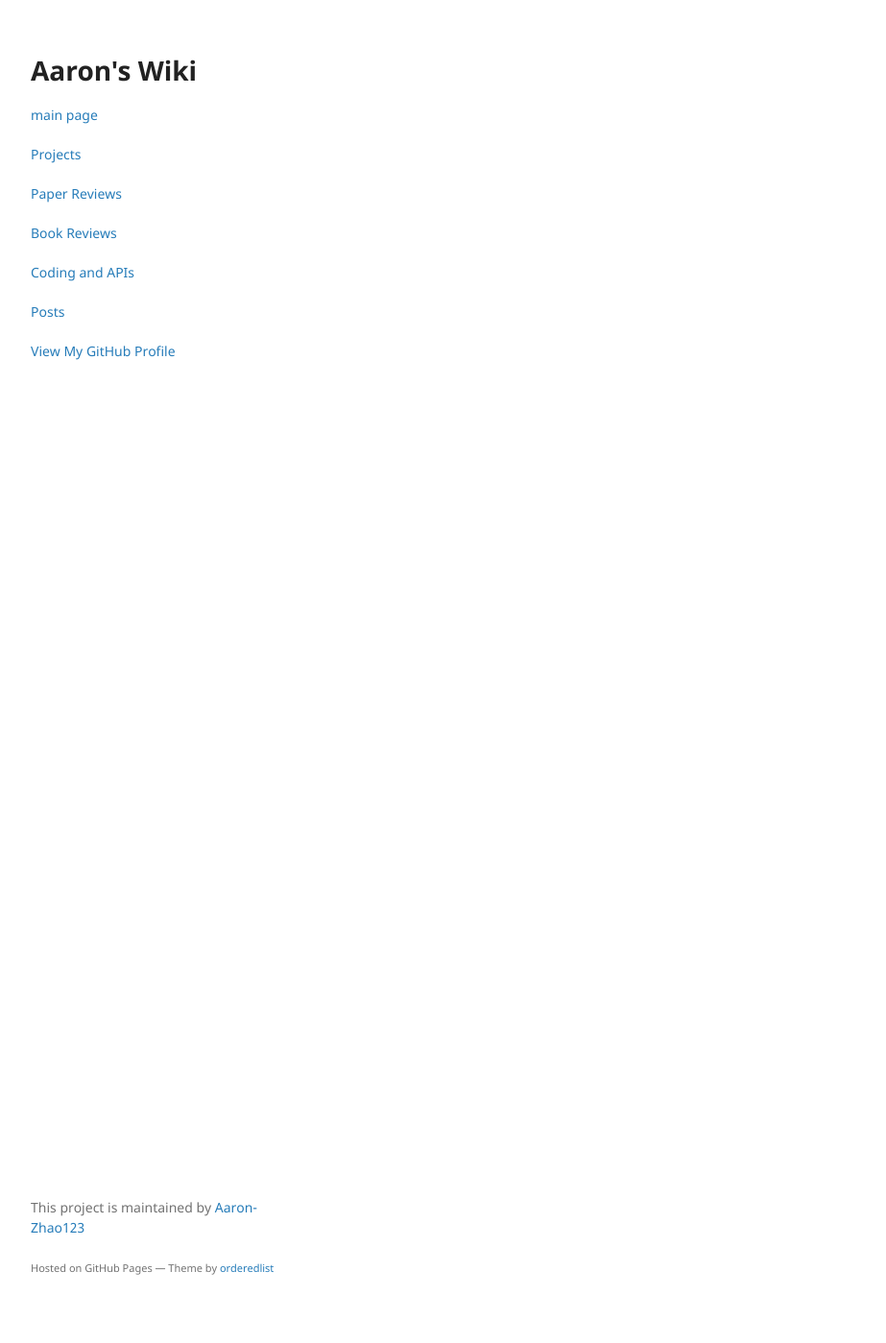
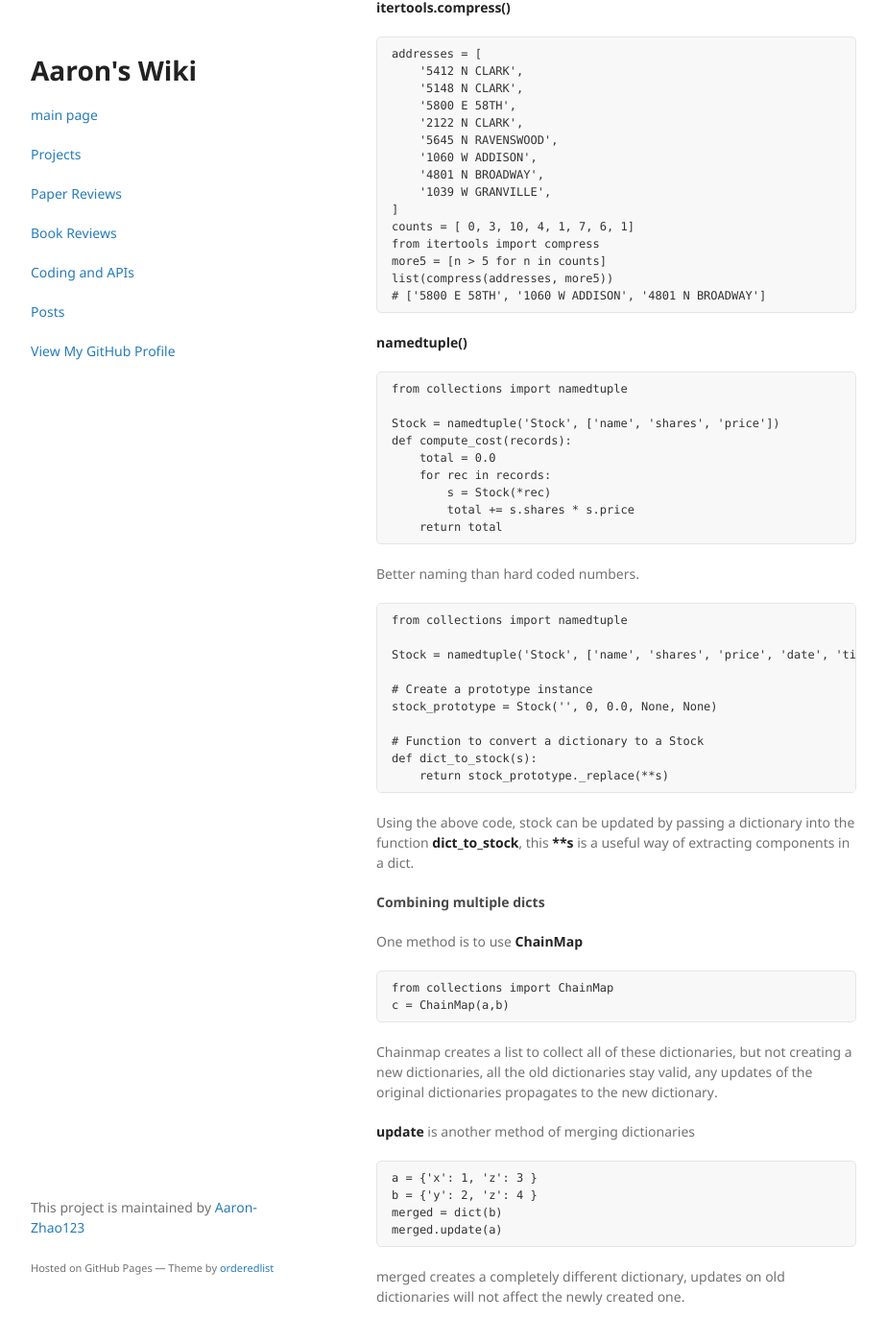
Before and after one commit to Aaron-Zhao123/blog, a Jekyll site: the page built from books/books_index.md, in a window 1280 px wide and 1400 px high, scrolled down 4666 px. Shown: the whole window at 96% size, without its empty margins (178-1101 px from the left). Built offline with Jekyll 4.4.1, drawn with Linux system fonts in a browser that asks for light colours; our own code applies the rules of GitHub Pages for plain Markdown files; some of the changed text lies outside the part shown.

Commit message:
added review, chapter 1 done

````diff
--- a/books/books_index.md
+++ b/books/books_index.md
@@ -218,3 +218,82 @@ for date, items in groupby(rows, key=itemgetter('date')):
         print(' ', i)
 ```
 Firstly sort the list using ```itemgetter```, it then shows how to use group by, each group is produced by date.
+
+#### Filtering
+Use generator and iterator, **filter** creates an iterator and convert it using **list**
+```Python
+values = ['1', '2', '-3', '-', '4', 'N/A', '5']
+def is_int(val):
+    try:
+        x = int(val)
+        return True
+    except ValueError:
+        return False
+ivals = list(filter(is_int, values))
+print(ivals)
+# Outputs ['1', '2', '-3', '4', '5']
+```
+
+**itertools.compress()**
+```Python
+addresses = [
+    '5412 N CLARK',
+    '5148 N CLARK',
+    '5800 E 58TH',
+    '2122 N CLARK',
+    '5645 N RAVENSWOOD',
+    '1060 W ADDISON',
+    '4801 N BROADWAY',
+    '1039 W GRANVILLE',
+]
+counts = [ 0, 3, 10, 4, 1, 7, 6, 1]
+from itertools import compress
+more5 = [n > 5 for n in counts]
+list(compress(addresses, more5))
+# ['5800 E 58TH', '1060 W ADDISON', '4801 N BROADWAY']
+```
+
+**namedtuple()**
+```Python
+from collections import namedtuple
+
+Stock = namedtuple('Stock', ['name', 'shares', 'price'])
+def compute_cost(records):
+    total = 0.0
+    for rec in records:
+        s = Stock(*rec)
+        total += s.shares * s.price
+    return total
+```
+Better naming than hard coded numbers.
+
+```Python
+from collections import namedtuple
+
+Stock = namedtuple('Stock', ['name', 'shares', 'price', 'date', 'time'])
+
+# Create a prototype instance
+stock_prototype = Stock('', 0, 0.0, None, None)
+
+# Function to convert a dictionary to a Stock
+def dict_to_stock(s):
+    return stock_prototype._replace(**s)
+```
+Using the above code, stock can be updated by passing a dictionary into the function **dict_to_stock**, this ****s** is a useful way of extracting components in a dict.
+
+#### Combining multiple dicts
+One method is to use **ChainMap**
+```Python
+from collections import ChainMap
+c = ChainMap(a,b)
+```
+Chainmap creates a list to collect all of these dictionaries, but not creating a new dictionaries, all the old dictionaries stay valid, any updates of the original dictionaries propagates to the new dictionary.
+
+**update** is another method of merging dictionaries
+```Python
+a = {'x': 1, 'z': 3 }
+b = {'y': 2, 'z': 4 }
+merged = dict(b)
+merged.update(a)
+```
+merged creates a completely different dictionary, updates on old dictionaries will not affect the newly created one.
````
